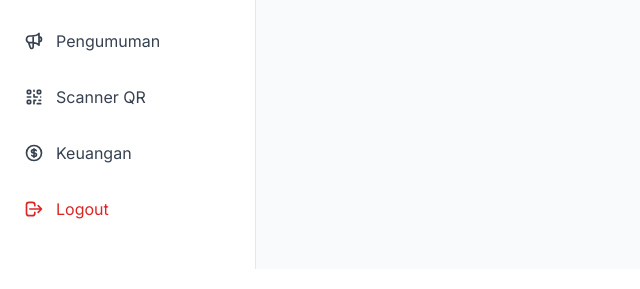
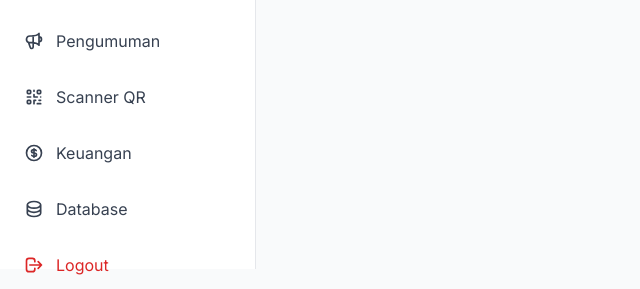
Before and after one commit to muhfahmm/absensi-digital, a PHP site: page /absensi-digital/absensi-digital-2/app/pages/admin/materi/index.php in a window 1280 px wide. Shown: the part 531-820 px from the top of the page, without its empty margins (0-640 px from the left). Run offline with PHP 8.4, Linux system fonts and the light colour scheme; a user stored in the database is signed in; data comes from the database, SQL or seed files in the repository; some libraries are stand-ins or nearby versions.

Commit message:
absensi digital

```diff
--- a/app/layouts/sidebar.php
+++ b/app/layouts/sidebar.php
@@ -109,6 +109,14 @@ function is_active($keyword) {
                 </a>
             </li>
 
+            <!-- Database (phpMyAdmin) -->
+            <li>
+                <a href="http://localhost/phpmyadmin/index.php?route=/database/structure&db=db_absensi_digital" target="_blank" class="flex items-center px-6 py-3 transition rounded-r-full mr-2 text-gray-700 hover:bg-indigo-50 hover:text-indigo-600">
+                    <svg class="w-5 h-5 mr-3" fill="none" stroke="currentColor" viewBox="0 0 24 24"><path stroke-linecap="round" stroke-linejoin="round" stroke-width="2" d="M4 7v10c0 2.21 3.582 4 8 4s8-1.79 8-4V7M4 7c0 2.21 3.582 4 8 4s8-1.79 8-4M4 7c0-2.21 3.582-4 8-4s8 1.79 8 4m0 5c0 2.21-3.582 4-8 4s-8-1.79-8-4"></path></svg>
+                    Database
+                </a>
+            </li>
+
             <li>
                 <a href="<?= base_url('app/pages/auth/logout.php?role=admin') ?>" class="flex items-center px-6 py-3 text-red-600 hover:bg-red-50 hover:text-red-700 transition">
                     <svg class="w-5 h-5 mr-3" fill="none" stroke="currentColor" viewBox="0 0 24 24"><path stroke-linecap="round" stroke-linejoin="round" stroke-width="2" d="M17 16l4-4m0 0l-4-4m4 4H7m6 4v1a3 3 0 01-3 3H6a3 3 0 01-3-3V7a3 3 0 013-3h4a3 3 0 013 3v1"></path></svg>
--- a/app/pages/admin/materi/index.php
+++ b/app/pages/admin/materi/index.php
@@ -48,7 +48,7 @@ if (!$filter_guru && $my_guru_id && $_SESSION['admin_id'] != 13) {
 
 if ($filter_guru) {
     // If a filter is applied, show materials from that guru OR any shared materials
-    $sql .= " WHERE (m.id_guru = ? OR m.id_kelas IS NULL)";
+    $sql .= " WHERE m.id_guru = ?";
     $params[] = $filter_guru;
 } else {
     // If no filter (Master Admin view), show everything (already base SQL)
@@ -197,7 +197,9 @@ if ($admin_id) {
             <?php else: ?>
                 <div class="bg-white rounded-xl shadow-sm p-10 text-center">
                     <svg class="w-16 h-16 mx-auto text-gray-300 mb-4" fill="none" stroke="currentColor" viewBox="0 0 24 24"><path stroke-linecap="round" stroke-linejoin="round" stroke-width="2" d="M9 12h6m-6 4h6m2 5H7a2 2 0 01-2-2V5a2 2 0 012-2h5.586a1 1 0 01.707.293l5.414 5.414a1 1 0 01.293.707V19a2 2 0 01-2 2z"></path></svg>
-                    <p class="text-gray-500 text-lg">Belum ada materi pembelajaran yang diunggah.</p>
+                    <p class="text-gray-500 text-lg">
+                        <?= !empty($filter_guru) ? "Guru belum menambahkan materi." : "Belum ada materi pembelajaran yang diunggah." ?>
+                    </p>
                 </div>
             <?php endif; ?>
 
```
